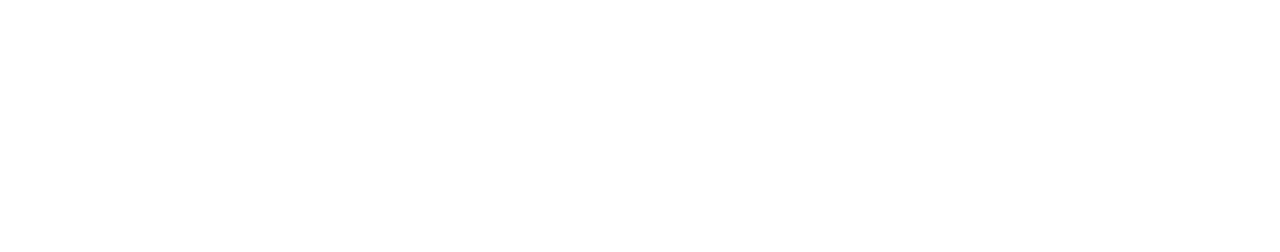
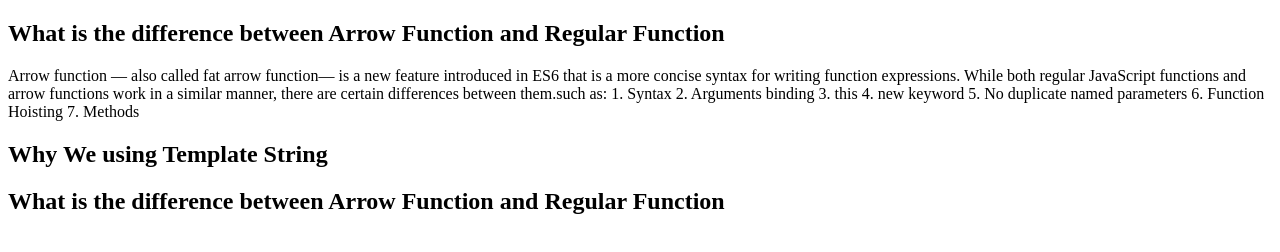
Before and after one commit to Rayhan-Rony/news-portal, a plain HTML site: page pages/blogs.html in a window 1280 px wide. Drawn offline with Linux system fonts and the light colour scheme.

Commit message:
added 1 question

```diff
--- a/pages/blogs.html
+++ b/pages/blogs.html
@@ -9,6 +9,30 @@
 </head>
 
 <body>
+    <main>
+
+        <div>
+            <h2>What is the difference between Arrow Function and Regular Function</h2>
+            <p>Arrow function — also called fat arrow function— is a new feature introduced in ES6 that is a more
+                concise syntax for writing function expressions. While both regular JavaScript functions and arrow
+                functions work in a similar manner, there are certain differences between them.such as:
+                1. Syntax
+                2. Arguments binding
+                3. this
+                4. new keyword
+                5. No duplicate named parameters
+                6. Function Hoisting
+                7. Methods</p>
+        </div>
+        <div>
+            <h2>Why We using Template String</h2>
+            <p></p>
+        </div>
+        <div>
+            <h2>What is the difference between Arrow Function and Regular Function</h2>
+        </div>
+
+    </main>
 
 </body>
 
```
Also changed, not shown: index.html (+2 -2 lines).
